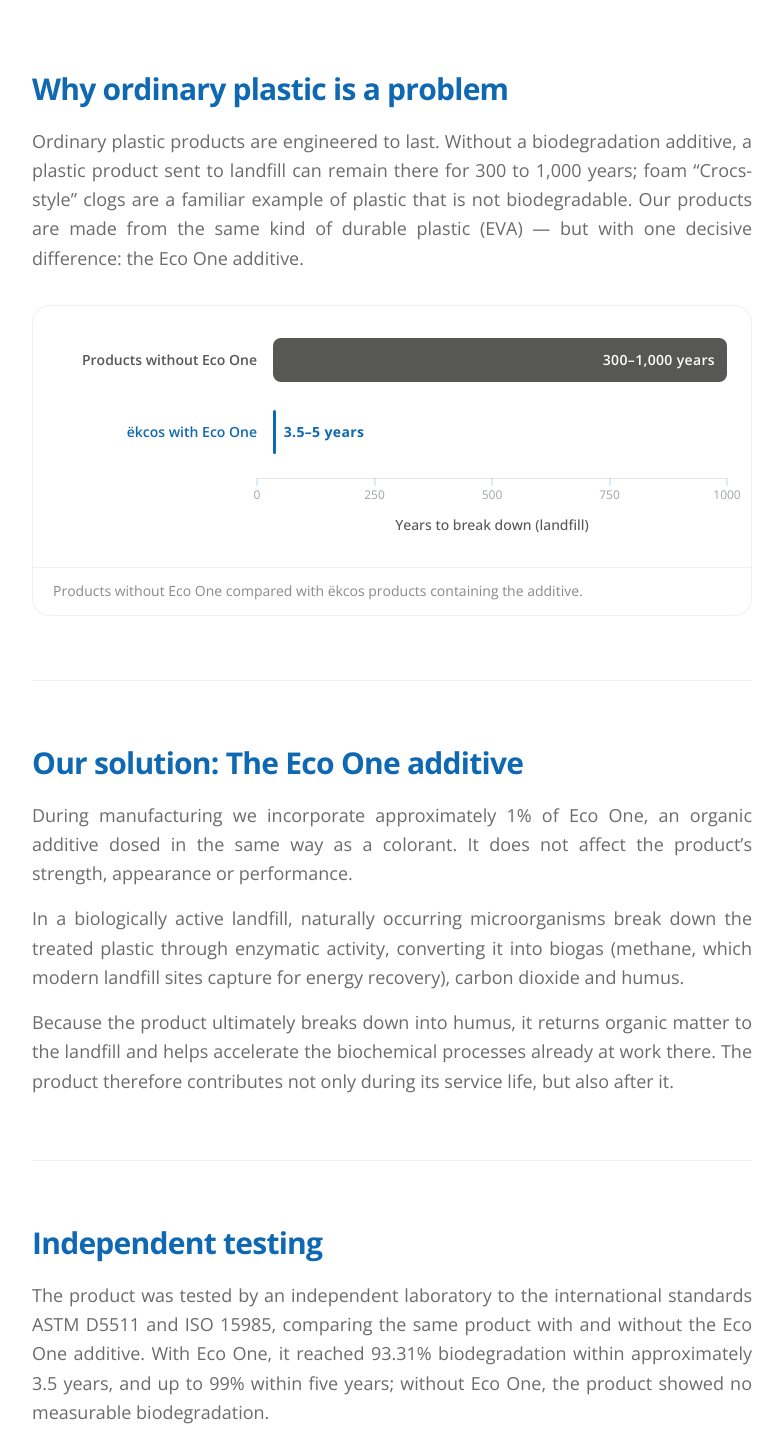
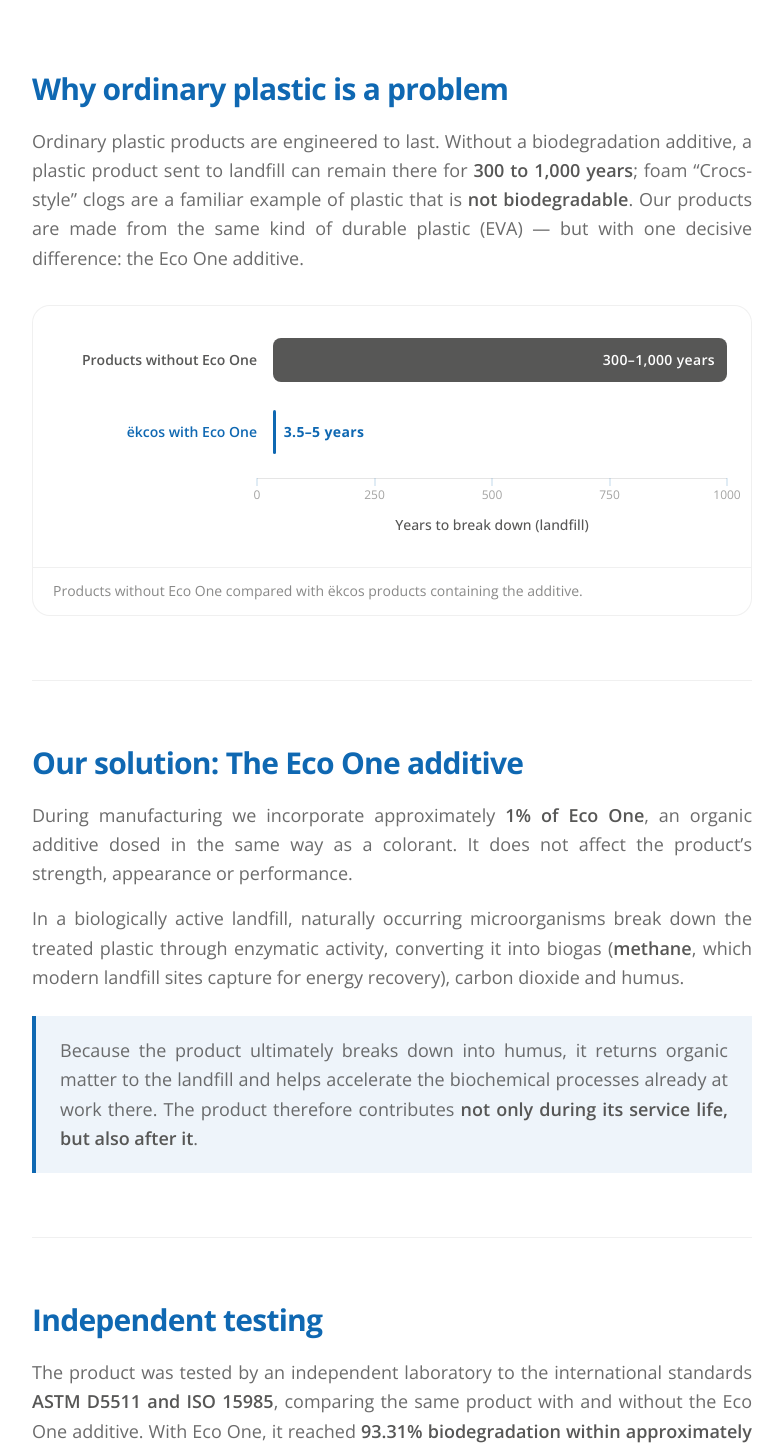
Before and after one commit to ekcos-eu/ekcos, a Next.js app: page /en/eco-one in a window 1280 px wide. Shown: the part 700-2151 px from the top of the page, without its empty margins (248-1031 px from the left). Built offline with nearby package versions, Linux system fonts and the light colour scheme; no server answers.

Commit message:
✍️ content: eco-one highlights

```diff
--- a/components/eco-one/eco-one-view.tsx
+++ b/components/eco-one/eco-one-view.tsx
@@ -7,6 +7,11 @@
 import {ExternalLink} from 'lucide-react'
 import {getTranslations} from 'next-intl/server'
 import Script from 'next/script'
+import type {ReactNode} from 'react'
+
+const richBold = {
+  bold: (chunks: ReactNode) => <strong className="font-semibold text-[#575756]">{chunks}</strong>,
+}
 
 export async function EcoOneView() {
   const t = await getTranslations('ecoOne')
@@ -61,7 +66,7 @@
               {t('problem.title')}
             </h2>
             <p className="mt-5 text-base leading-relaxed text-[#575756]/88 text-justify sm:text-lg">
-              {t('problem.body')}
+              {t.rich('problem.body', richBold)}
             </p>
             <ComparisonChart className="mt-8" />
           </section>
@@ -73,13 +78,13 @@
               {t('solution.title')}
             </h2>
             <p className="mt-5 text-base leading-relaxed text-[#575756]/88 text-justify sm:text-lg">
-              {t('solution.body1')}
+              {t.rich('solution.body1', richBold)}
             </p>
             <p className="mt-4 text-base leading-relaxed text-[#575756]/88 text-justify sm:text-lg">
-              {t('solution.body2')}
+              {t.rich('solution.body2', richBold)}
             </p>
-            <p className="mt-4 text-base leading-relaxed text-[#575756]/88 text-justify sm:text-lg">
-              {t('solution.body3')}
+            <p className="mt-6 border-l-4 border-[#0F68B2] bg-[#0F68B2]/[0.07] px-5 py-4 text-base leading-relaxed text-[#575756]/88 text-justify sm:px-6 sm:py-5 sm:text-lg">
+              {t.rich('solution.body3', richBold)}
             </p>
           </section>
         </FadeIn>
@@ -90,7 +95,7 @@
               {t('testing.title')}
             </h2>
             <p className="mt-5 text-base leading-relaxed text-[#575756]/88 text-justify sm:text-lg">
-              {t('testing.body')}
+              {t.rich('testing.body', richBold)}
             </p>
             <TestingCharts />
           </section>
--- a/dictionaries/de.json
+++ b/dictionaries/de.json
@@ -194,7 +194,7 @@
     },
     "problem": {
       "title": "Warum herkömmlicher Kunststoff ein Problem ist",
-      "body": "Herkömmliche Kunststoffprodukte sind darauf ausgelegt, lange zu halten. Ohne Biodegradationsadditiv kann ein Kunststoffprodukt auf der Deponie 300 bis 1.000 Jahre verbleiben; Schaumstoff-Clogs im „Crocs“-Stil sind ein bekanntes Beispiel für nicht biologisch abbaubaren Kunststoff. Unsere Produkte bestehen aus demselben langlebigen Kunststoff (EVA) — mit einem entscheidenden Unterschied: dem Eco-One-Additiv.",
+      "body": "Herkömmliche Kunststoffprodukte sind darauf ausgelegt, lange zu halten. Ohne Biodegradationsadditiv kann ein Kunststoffprodukt auf der Deponie <bold>300 bis 1.000 Jahre</bold> verbleiben; Schaumstoff-Clogs im „Crocs“-Stil sind ein bekanntes Beispiel für <bold>nicht biologisch abbaubaren</bold> Kunststoff. Unsere Produkte bestehen aus demselben langlebigen Kunststoff (EVA) — mit einem entscheidenden Unterschied: dem Eco-One-Additiv.",
       "chartAlt": "Produkte ohne Eco One im Vergleich zu ëkcos-Produkten mit dem Additiv",
       "chartCaption": "Produkte ohne Eco One im Vergleich zu ëkcos-Produkten mit dem Additiv.",
       "chart": {
@@ -215,13 +215,13 @@
     },
     "solution": {
       "title": "Unsere Lösung: Das Eco-One-Additiv",
-      "body1": "Bei der Herstellung mischen wir etwa 1 % Eco One ein — ein organisches Additiv, das wie ein Farbstoff dosiert wird. Es beeinflusst weder Festigkeit, Aussehen noch Leistung des Produkts.",
-      "body2": "Auf einer biologisch aktiven Deponie bauen natürlich vorkommende Mikroorganismen den behandelten Kunststoff durch enzymatische Aktivität ab und wandeln ihn in Biogas (Methan, das moderne Deponien zur Energierückgewinnung erfassen), Kohlendioxid und Humus um.",
-      "body3": "Weil das Produkt letztlich zu Humus zerfällt, führt es organische Substanz in die Deponie zurück und beschleunigt die dort bereits ablaufenden biochemischen Prozesse. Das Produkt leistet damit einen Beitrag nicht nur während der Nutzungsdauer, sondern auch danach."
+      "body1": "Bei der Herstellung mischen wir etwa <bold>1 % Eco One</bold> ein — ein organisches Additiv, das wie ein Farbstoff dosiert wird. Es beeinflusst weder Festigkeit, Aussehen noch Leistung des Produkts.",
+      "body2": "Auf einer biologisch aktiven Deponie bauen natürlich vorkommende Mikroorganismen den behandelten Kunststoff durch enzymatische Aktivität ab und wandeln ihn in Biogas (<bold>Methan</bold>, das moderne Deponien zur Energierückgewinnung erfassen), Kohlendioxid und Humus um.",
+      "body3": "Weil das Produkt letztlich zu Humus zerfällt, führt es organische Substanz in die Deponie zurück und beschleunigt die dort bereits ablaufenden biochemischen Prozesse. Das Produkt leistet damit einen Beitrag <bold>nicht nur während der Nutzungsdauer, sondern auch danach</bold>."
     },
     "testing": {
       "title": "Unabhängige Prüfung",
-      "body": "Das Produkt wurde von einem unabhängigen Labor nach den internationalen Normen ASTM D5511 und ISO 15985 geprüft — im Vergleich desselben Produkts mit und ohne Eco-One-Additiv. Mit Eco One erreichte es 93,31 % Biodegradation in etwa 3,5 Jahren und bis zu 99 % innerhalb von fünf Jahren; ohne Eco One zeigte das Produkt keine messbare Biodegradation.",
+      "body": "Das Produkt wurde von einem unabhängigen Labor nach den internationalen Normen <bold>ASTM D5511 und ISO 15985</bold> geprüft — im Vergleich desselben Produkts mit und ohne Eco-One-Additiv. Mit Eco One erreichte es <bold>93,31 % Biodegradation in etwa 3,5 Jahren und bis zu 99 % innerhalb von fünf Jahren</bold>; ohne Eco One zeigte das Produkt keine messbare Biodegradation.",
       "barChart": {
         "ariaLabel": "Biodegradation nach etwa 3,5 Jahren mit und ohne Eco One",
         "yAxis": "Biodegradation (%)",
--- a/dictionaries/en.json
+++ b/dictionaries/en.json
@@ -194,7 +194,7 @@
     },
     "problem": {
       "title": "Why ordinary plastic is a problem",
-      "body": "Ordinary plastic products are engineered to last. Without a biodegradation additive, a plastic product sent to landfill can remain there for 300 to 1,000 years; foam “Crocs-style” clogs are a familiar example of plastic that is not biodegradable. Our products are made from the same kind of durable plastic (EVA) — but with one decisive difference: the Eco One additive.",
+      "body": "Ordinary plastic products are engineered to last. Without a biodegradation additive, a plastic product sent to landfill can remain there for <bold>300 to 1,000 years</bold>; foam “Crocs-style” clogs are a familiar example of plastic that is <bold>not biodegradable</bold>. Our products are made from the same kind of durable plastic (EVA) — but with one decisive difference: the Eco One additive.",
       "chartAlt": "Products without Eco One compared with ëkcos products containing the additive",
       "chartCaption": "Products without Eco One compared with ëkcos products containing the additive.",
       "chart": {
@@ -215,13 +215,13 @@
     },
     "solution": {
       "title": "Our solution: The Eco One additive",
-      "body1": "During manufacturing we incorporate approximately 1% of Eco One, an organic additive dosed in the same way as a colorant. It does not affect the product’s strength, appearance or performance.",
-      "body2": "In a biologically active landfill, naturally occurring microorganisms break down the treated plastic through enzymatic activity, converting it into biogas (methane, which modern landfill sites capture for energy recovery), carbon dioxide and humus.",
-      "body3": "Because the product ultimately breaks down into humus, it returns organic matter to the landfill and helps accelerate the biochemical processes already at work there. The product therefore contributes not only during its service life, but also after it."
+      "body1": "During manufacturing we incorporate approximately <bold>1% of Eco One</bold>, an organic additive dosed in the same way as a colorant. It does not affect the product’s strength, appearance or performance.",
+      "body2": "In a biologically active landfill, naturally occurring microorganisms break down the treated plastic through enzymatic activity, converting it into biogas (<bold>methane</bold>, which modern landfill sites capture for energy recovery), carbon dioxide and humus.",
+      "body3": "Because the product ultimately breaks down into humus, it returns organic matter to the landfill and helps accelerate the biochemical processes already at work there. The product therefore contributes <bold>not only during its service life, but also after it</bold>."
     },
     "testing": {
       "title": "Independent testing",
-      "body": "The product was tested by an independent laboratory to the international standards ASTM D5511 and ISO 15985, comparing the same product with and without the Eco One additive. With Eco One, it reached 93.31% biodegradation within approximately 3.5 years, and up to 99% within five years; without Eco One, the product showed no measurable biodegradation.",
+      "body": "The product was tested by an independent laboratory to the international standards <bold>ASTM D5511 and ISO 15985</bold>, comparing the same product with and without the Eco One additive. With Eco One, it reached <bold>93.31% biodegradation within approximately 3.5 years, and up to 99% within five years</bold>; without Eco One, the product showed no measurable biodegradation.",
       "barChart": {
         "ariaLabel": "Biodegradation at approximately 3.5 years with and without Eco One",
         "yAxis": "Biodegradation (%)",
```
Also changed, not shown: dictionaries/cs.json (+5 -5 lines), dictionaries/es.json (+5 -5 lines), dictionaries/fr.json (+5 -5 lines), dictionaries/it.json (+5 -5 lines), .cursor/hooks/state/continual-learning.json.
